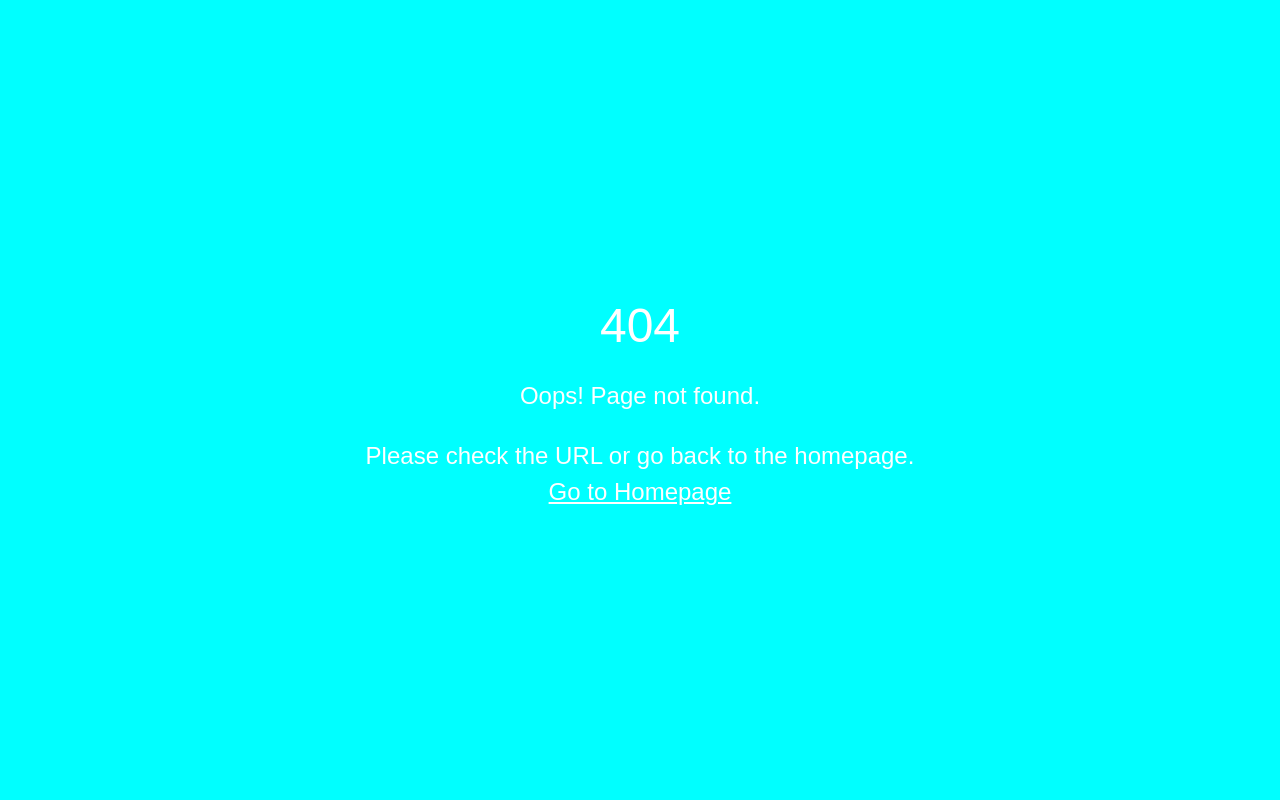
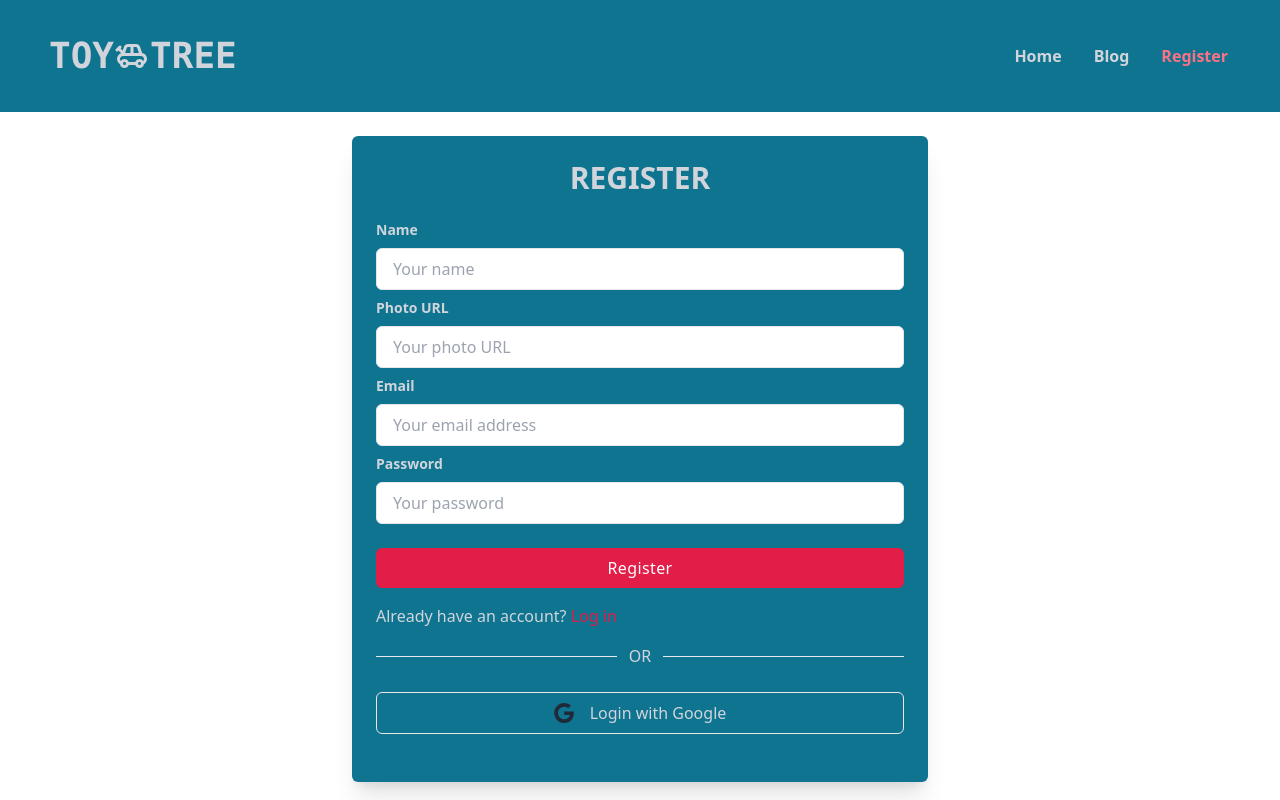
Before and after one commit to sowmik265/toy-tree, a React (Vite) app: page /register in a window 1280 px wide. Before the commit this address had no page. Shown: the top 800 px of the page. Built offline with nearby package versions, Linux system fonts and the light colour scheme.

Commit message:
register page done

```diff
--- /dev/null
+++ b/src/components/login & signin/Register.jsx
@@ -0,0 +1,174 @@
+import React, { useContext, useEffect, useState } from 'react';
+import { NavLink } from 'react-router-dom';
+// import { AuthContext } from '../providers/AuthProvider';
+// import { getAuth, updateProfile } from 'firebase/auth';
+// import app from '../firebase/firebase.config';
+
+
+const Register = () => {
+    // const { createUser, userDataUp, } = useContext(AuthContext)
+    // const [error, setError] = useState('');
+    // const [user, setUser] = useState(null);
+
+    // const handleUserRegister = (e) => {
+
+    //     e.preventDefault();
+    //     const form = e.target;
+    //     const name = form.name.value;
+    //     const photo = form.photo.value;
+    //     const email = form.email.value;
+    //     const password = form.password.value;
+
+    //     console.log(name, email, password);
+
+    //     createUser(email, password)
+    //         .then(result => {
+    //             const createdUser = result.user;
+    //             console.log(createdUser)
+    //             updateUserData(result.user, name)
+    //         })
+    //         .catch(error => {
+    //             console.log(error);
+    //             setError(error.message)
+    //         })
+
+
+
+    // }
+
+
+    // const updateUserData = (name) => {
+    //     userDataUp(name)
+    //         .then(() => {
+    //             console.log('user name updated')
+    //         })
+    //         .catch(error => {
+    //             console.log(error)
+    //         })
+
+    // }
+
+
+    return (
+        <div>
+            <div className="relative flex flex-col justify-center min-h-screen overflow-hidden">
+                <div className="w-full p-6 m-auto rounded-md shadow-xl lg:max-w-xl bg-cyan-700 mt-6">
+                    <h1 className="text-3xl font-semibold text-center text-gray-300 uppercase">
+                        Register
+                    </h1>
+
+                    <form className="mt-6">
+                        <div className="mb-2">
+                            <label
+                                for="name"
+                                className="block text-sm font-semibold text-gray-300"
+                            >
+                                Name
+                            </label>
+                            <input
+                                name='name'
+                                type="text"
+                                placeholder='Your name'
+                                className="block w-full px-4 py-2 mt-2 text-rose-600 bg-white border rounded-md focus:border-rose-400 focus:ring-rose-300 focus:outline-none focus:ring focus:ring-opacity-40"
+                                required
+                            />
+                        </div>
+
+                        <div className="mb-2">
+                            <label
+                                for="photo"
+                                className="block text-sm font-semibold text-gray-300"
+                            >
+                                Photo URL
+                            </label>
+                            <input
+                                name='photo'
+                                type="text"
+                                placeholder='Your photo URL'
+                                className="block w-full px-4 py-2 mt-2 text-rose-600 bg-white border rounded-md focus:border-rose-400 focus:ring-rose-300 focus:outline-none focus:ring focus:ring-opacity-40"
+                                required
+                            />
+                        </div>
+                        <div className="mb-2">
+                            <label
+                                for="email"
+                                className="block text-sm font-semibold text-gray-300"
+                            >
+                                Email
+                            </label>
+                            <input
+                                name='email'
+                                type="email"
+                                placeholder='Your email address'
+                                className="block w-full px-4 py-2 mt-2 text-rose-600 bg-white border rounded-md focus:border-rose-400 focus:ring-rose-300 focus:outline-none focus:ring focus:ring-opacity-40"
+                                required
+                            />
+                        </div>
+                        <div className="mb-2">
+                            <label
+                                for="password"
+                                className="block text-sm font-semibold text-gray-300"
+                            >
+                                Password
+                            </label>
+                            <input
+                                name='password'
+                                type="password"
+                                placeholder='Your password'
+                                className="block w-full px-4 py-2 mt-2 text-rose-600 bg-white border rounded-md focus:border-rose-400 focus:ring-rose-300 focus:outline-none focus:ring focus:ring-opacity-40"
+                                required
+                            />
+                        </div>
+                        <div>
+                            {/* <p>{error}</p> */}
+                        </div>
+                        <div className="mt-6">
+                            <button className="w-full px-4 py-2 tracking-wide text-white transition-colors duration-200 transform bg-rose-600 rounded-md hover:bg-rose-300 focus:outline-none focus:bg-rose-600">
+                                Register
+                            </button>
+                        </div>
+                    </form>
+                    <div className="mt-4 text-gray-300">
+                        Already have an account?{" "}
+                        <span>
+                            <NavLink to='/login'>
+                                <a className="text-rose-600 hover:underline" href="#">
+                                    Log in
+                                </a>
+                            </NavLink>
+
+                        </span>
+                    </div>
+                    <div className="flex items-center w-full my-4">
+                        <hr className="w-full" />
+                        <p className="px-3 text-gray-300">OR</p>
+                        <hr className="w-full" />
+                    </div>
+                    <div className="my-6 space-y-2">
+                        <button
+                            aria-label="Login with Google"
+                            type="button"
+                            className="flex items-center justify-center w-full p-2 space-x-4 border rounded-md focus:ring-2 focus:ring-offset-1 dark:border-gray-400 focus:ring-violet-400"
+                        >
+                            <svg
+                                xmlns="http://www.w3.org/2000/svg"
+                                viewBox="0 0 32 32"
+                                className="w-5 h-5 fill-current"
+                            >
+                                <path d="M16.318 13.714v5.484h9.078c-0.37 2.354-2.745 6.901-9.078 6.901-5.458 0-9.917-4.521-9.917-10.099s4.458-10.099 9.917-10.099c3.109 0 5.193 1.318 6.38 2.464l4.339-4.182c-2.786-2.599-6.396-4.182-10.719-4.182-8.844 0-16 7.151-16 16s7.156 16 16 16c9.234 0 15.365-6.49 15.365-15.635 0-1.052-0.115-1.854-0.255-2.651z"></path>
+                            </svg>
+                            <p className='text-gray-300'>Login with Google</p>
+                        </button>
+
+                    </div>
+
+
+
+
+                </div>
+            </div>
+        </div>
+    );
+};
+
+export default Register;
--- a/src/main.jsx
+++ b/src/main.jsx
@@ -7,17 +7,22 @@ import {
 } from "react-router-dom";
 import './index.css'
 import Blog from './pages/Blog.jsx';
-import ErrorPage from './components/error page/ErrorPage.jsx';
+// import ErrorPage from './components/error page/ErrorPage.jsx';
+import Register from './components/login & signin/Register.jsx';
 
 const router = createBrowserRouter([
   {
     path: "/",
     element: <App></App>,
-    errorElement: <ErrorPage></ErrorPage>,
+    // errorElement: <ErrorPage></ErrorPage>,
     children: [
       {
         path: "blog",
         element: <Blog></Blog>
+      },
+      {
+        path:"register",
+        element:<Register></Register>
       }
     ]
   },
```
